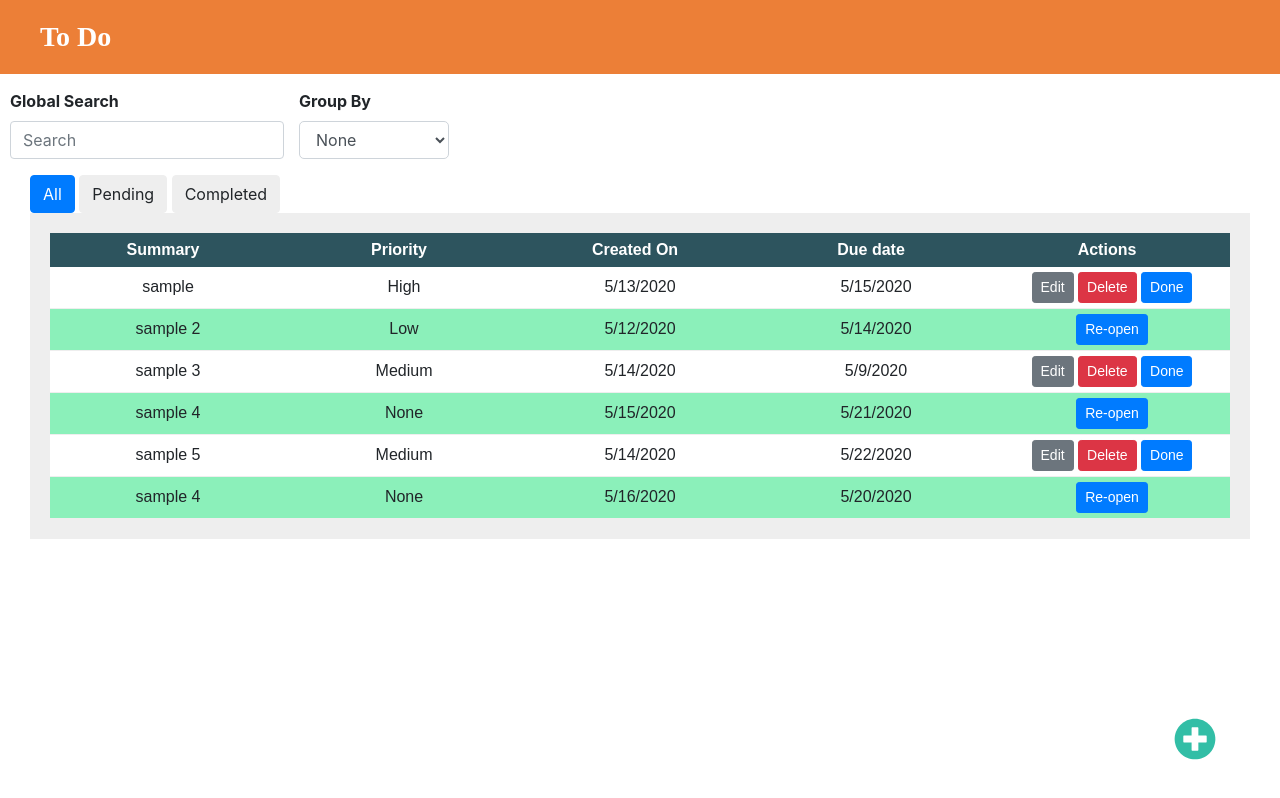
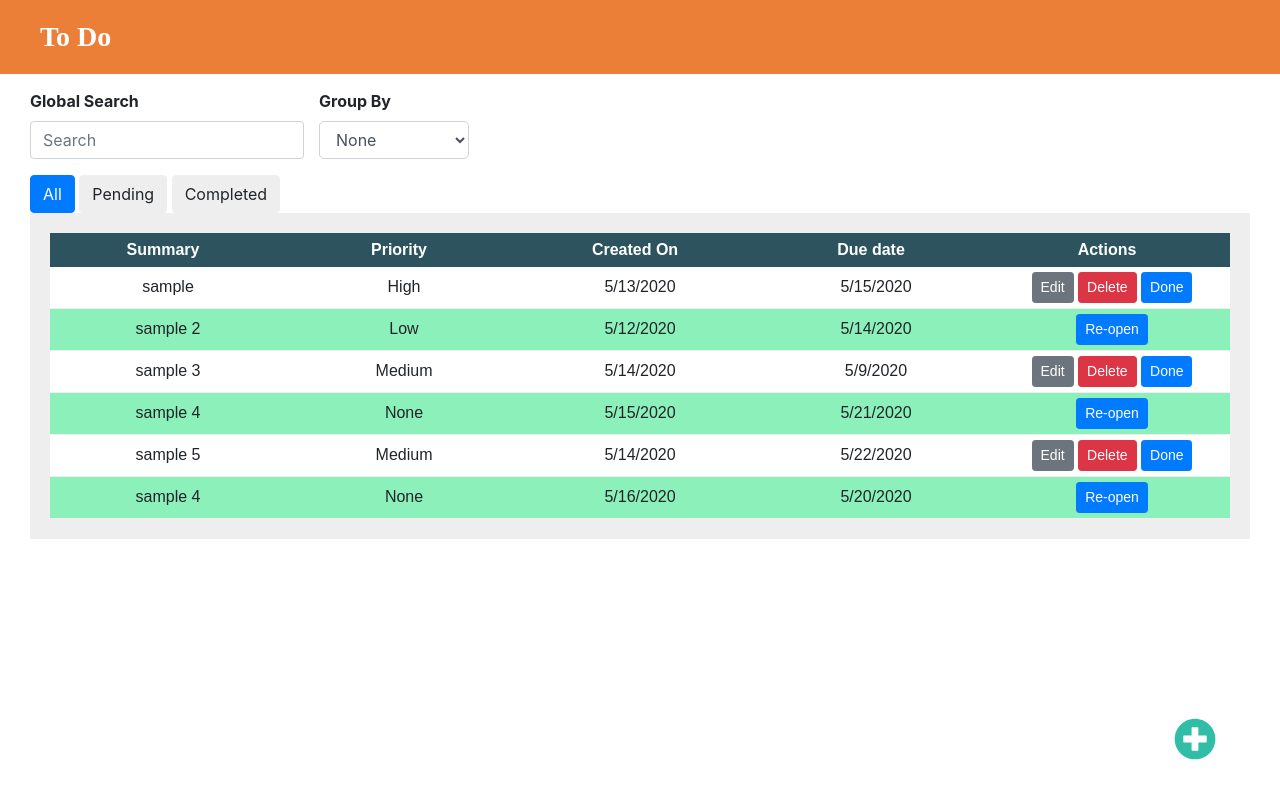
Before and after one commit to mahidhar4/react-redux-hooks, a React (Create React App) app: page / in a window 1280 px wide. Built offline with nearby package versions, Linux system fonts and the light colour scheme.

Commit message:
Small Fix

```diff
--- a/src/components/TaskList/TaskList.scss
+++ b/src/components/TaskList/TaskList.scss
@@ -14,6 +14,10 @@
 
 .global-fields .form-label {
     font-weight: bolder;
+}
+
+.global-fields {
+  margin-left: 20px;
 }
 
 .main-section {
```
